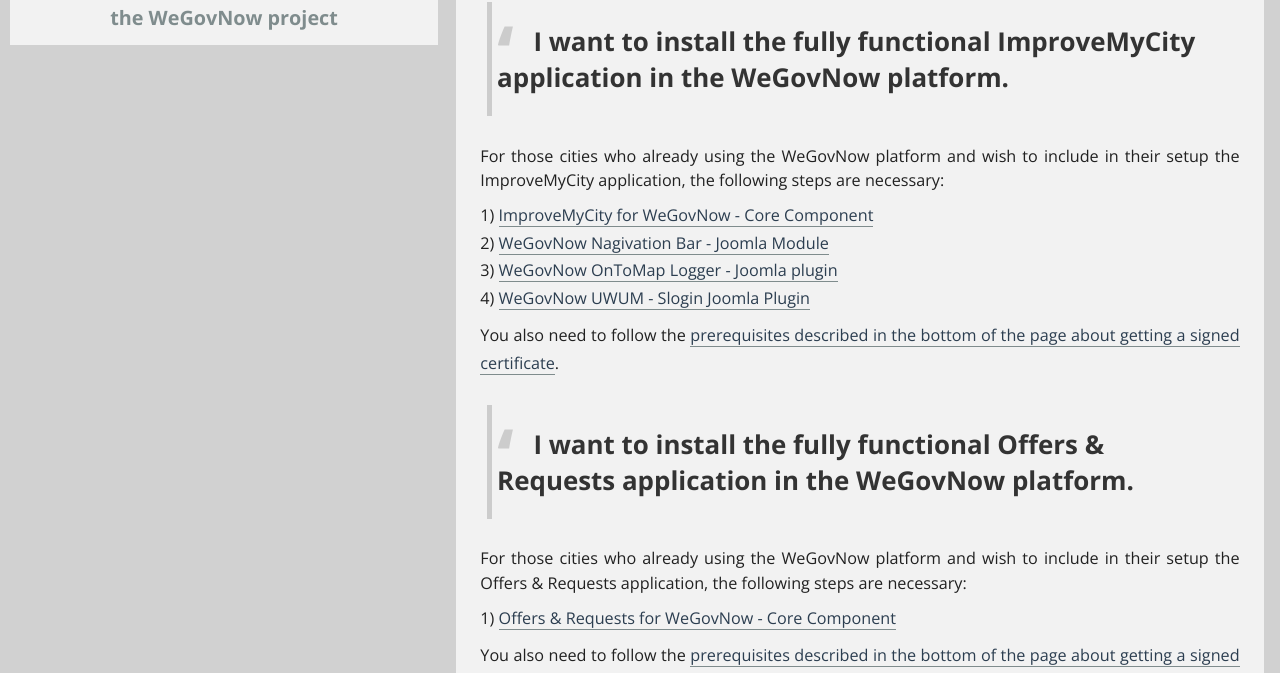
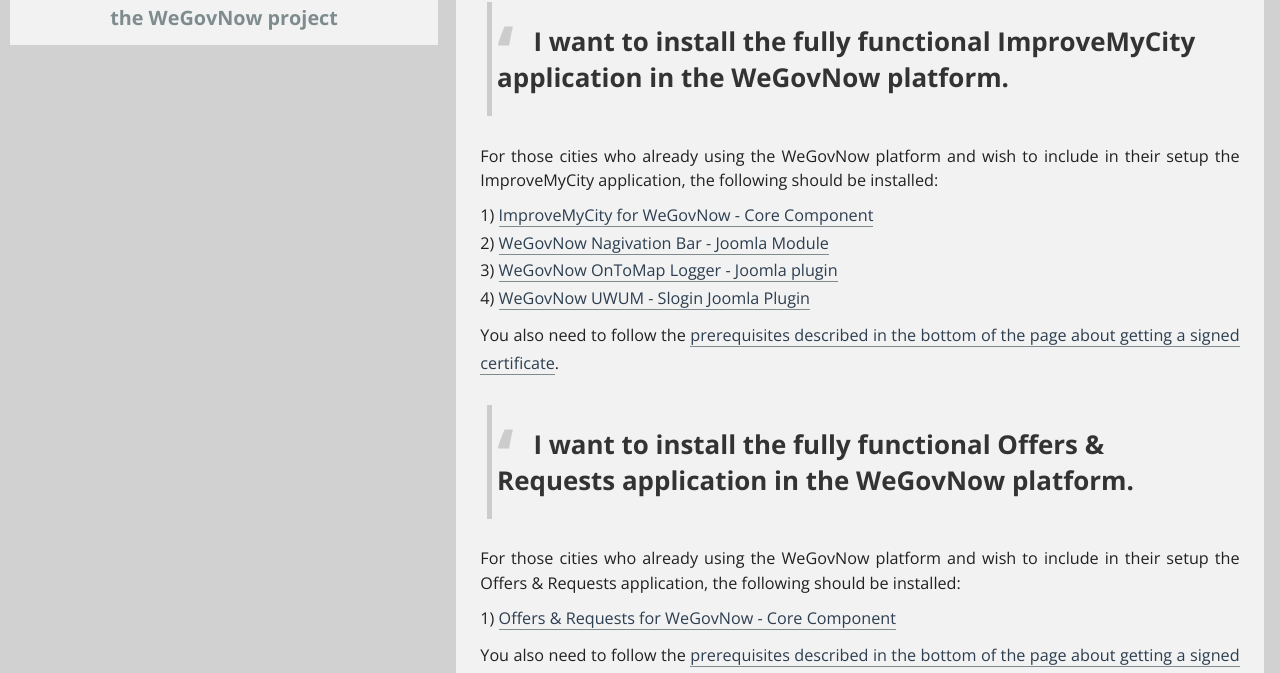
Before and after one commit to Infalia/wegovnow, a Jekyll site: the page built from scenarios/index.md, in a window 1280 px wide and 900 px high, scrolled down 612 px. Shown: the part 115-788 px from the top of the window. Built offline with Jekyll 4.4.1, drawn with Linux system fonts in a browser that asks for light colours.

Commit message:
update text

```diff
--- a/scenarios/index.md
+++ b/scenarios/index.md
@@ -18,7 +18,7 @@
 
 > ## I want to install the fully functional ImproveMyCity application in the WeGovNow platform.
 
-For those cities who already using the WeGovNow platform and wish to include in their setup the ImproveMyCity application, the following steps are necessary:
+For those cities who already using the WeGovNow platform and wish to include in their setup the ImproveMyCity application, the following should be installed:
 
 1) [ImproveMyCity for WeGovNow - Core Component](https://infalia.github.io/wegovnow/imc-core)
 2) [WeGovNow Nagivation Bar - Joomla Module](https://infalia.github.io/wegovnow/wgn-navbar)
@@ -29,7 +29,7 @@
 
 > ## I want to install the fully functional Offers & Requests application in the WeGovNow platform.
 
-For those cities who already using the WeGovNow platform and wish to include in their setup the Offers & Requests application, the following steps are necessary:
+For those cities who already using the WeGovNow platform and wish to include in their setup the Offers & Requests application, the following should be installed:
 
 1) [Offers & Requests for WeGovNow - Core Component](https://infalia.github.io/wegovnow/wgn-offers-requests)
 
```
Also changed, not shown: _posts/2019-03-13-wgn-uwum-slogin.md (+1 -1 lines).
